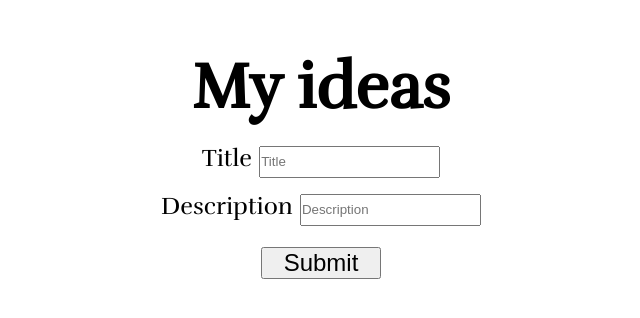
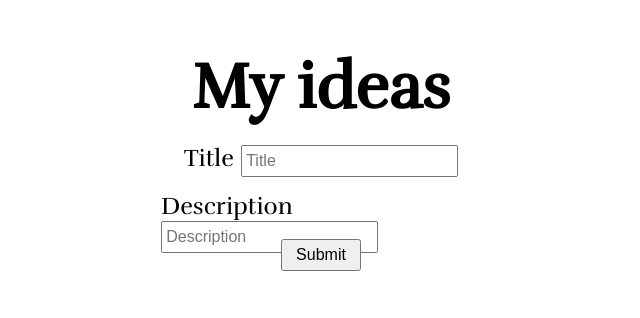
Before and after one commit to edlsto/ideabox-hooks, a React (Create React App) app: page / in a window 1280 px wide. Shown: the top 318 px of the page, without its empty margins (319-959 px from the left). Built offline with nearby package versions, Linux system fonts and the light colour scheme.

Commit message:
Adjust form styling

```diff
--- a/src/Form.css
+++ b/src/Form.css
@@ -13,6 +13,9 @@ label {
 
 input {
   height: 100%;
+  font-size: 1em;
+  outline: none;
+  padding: 0.2em;
 }
 
 .form {
@@ -29,6 +32,8 @@ h2 {
 
 button {
   width: 5em;
-  font-size: 1.5em;
+  font-size: 1em;
   margin-top: 1em;
+  cursor: pointer;
+  padding: 0.3em;
 }
```
